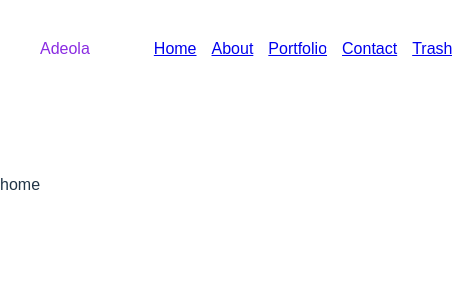
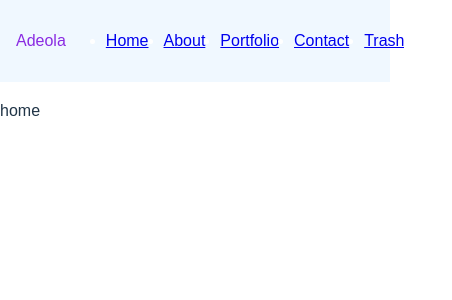
Before and after one commit to adeola003/portfolio_2.0, a React (Vite) app: page / in a window 390 px wide. Shown: the top 300 px of the page, 452 px wide, since content can reach past the window. Built offline with nearby package versions, Linux system fonts and the light colour scheme.

Commit message:
finish basic styling for nav bar

```diff
--- a/src/App.css
+++ b/src/App.css
@@ -45,3 +45,7 @@ body {
   flex-direction: column;
   height: 100vh;
 }
+
+.sections {
+  margin-top: 20px;
+}
--- a/src/components/navbar.jsx
+++ b/src/components/navbar.jsx
@@ -48,9 +48,9 @@ const Navbar = () => {
   };
 
   return (
-    <div>
+    <>
       <div className={sidebarClasses}>
-        <div className='side-logo logo'>Adeola</div>
+        <div className='side-logo my-logo'>Adeola</div>
         <ul className='side-links'>
             <li>
             </li>
@@ -86,41 +86,43 @@ const Navbar = () => {
           </li>
         </ul></div>
       <nav className={navbarClasses}>
-        <div className='nav-logo logo'>Adeola</div>
+        <div className='nav-logo my-logo'>Adeola</div>
+        <>
         {(window.innerWidth <= 368) ? (
-            <>
+
+<div className='mobile-menu-container'>
 
 <Hamburger className={hamburgerClasses} isOpen={isMenuOpen} toggleMenu={toggleMenu} />
 {isMenuOpen && (
   <ul className='nav-links mobile-menu'>
      <li>
-                <NavLink exact to="/">
+    <NavLink exact to="/" onClick={toggleMenu}>
         Home
     </NavLink>
 </li>
 <li>
-                <NavLink exact to="/about">
+    <NavLink exact to="/about" onClick={toggleMenu}>
         About
     </NavLink>
 </li>
 <li>
-                <NavLink exact to="/portfolio">
+    <NavLink exact to="/portfolio" onClick={toggleMenu}>
         Portfolio
     </NavLink>
 </li>
 <li>
-                <NavLink exact to="/contact">
+    <NavLink exact to="/contact" onClick={toggleMenu}>
         Contact
     </NavLink>
 </li>
 <li>
-                <NavLink exact to="/trash">
+    <NavLink exact to="/trash" onClick={toggleMenu}>
         Trash
     </NavLink>
 </li>
   </ul>
 )}
-          </>
+</div>
 ) : (
 <>
 <ul className='nav-links'>
@@ -153,8 +155,9 @@ const Navbar = () => {
 </>
 )}
 
+ </>
       </nav>
-    </div>
+    </>
   );
 };
 
--- a/src/components/pages/about.jsx
+++ b/src/components/pages/about.jsx
@@ -2,7 +2,7 @@ import React from 'react'
 
 const About = () => {
   return (
-    <div>about</div>
+    <div className='sections'>about</div>
   )
 }
 
--- a/src/components/pages/contact.jsx
+++ b/src/components/pages/contact.jsx
@@ -2,7 +2,7 @@ import React from 'react'
 
 const Contact = () => {
   return (
-    <div>contact</div>
+    <div className='sections'>contact</div>
   )
 }
 
--- a/src/components/pages/home.jsx
+++ b/src/components/pages/home.jsx
@@ -2,7 +2,7 @@ import React from 'react'
 
 const Home = () => {
   return (
-    <div>home</div>
+    <div className='sections'>home</div>
   )
 }
 
--- a/src/components/pages/portfolio.jsx
+++ b/src/components/pages/portfolio.jsx
@@ -2,7 +2,7 @@ import React from 'react'
 
 const Portfolio = () => {
   return (
-    <div>portfolio</div>
+    <div className='sections'>portfolio</div>
   )
 }
 
--- a/src/components/trash.jsx
+++ b/src/components/trash.jsx
@@ -6,7 +6,7 @@ import viteLogo from '/vite.svg'
 const Trash = () => {
     const [count, setCount] = useState(0)
   return (
-    <div>
+    <div className='sections'>
         <div>
     <a href="https://vitejs.dev" target="_blank">
       <img src={viteLogo} className="logo" alt="Vite logo" />
--- a/src/styles/navbar.css
+++ b/src/styles/navbar.css
@@ -18,8 +18,9 @@
     right: 0;
   }
 
-  .logo {
+  .my-logo {
     color: blueviolet;
+    height: auto;
   }
 
   /* Feature to only display link name on hover or when active */
@@ -35,12 +36,14 @@
 
   @media (max-width: 768px) {
     .navbar {
-        background-color: #fff;
+        background-color: #F0F8FF;
         color: white;
         padding: 1rem;
         text-align: center;
         display: flex;
-        align-items: baseline;
+        align-items: last baseline;
+        justify-content: space-between;
+        height: auto;
       }
 
       .nav-links {
@@ -49,7 +52,7 @@
       }
   }
 
-  @media (max-width: 768px) {
+  @media (max-width: 368px) {
 
    /* Hamburger icon styles */
 .hamburger {
@@ -61,14 +64,19 @@
 
   /* Mobile menu styles */
   .mobile-menu {
-    display: block;
+    position: relative;
+    top: 130%;
+    left: -115px;
+    display: grid;
+    grid-template-columns: auto auto auto;
+    row-gap: 15px;
     list-style-type: none;
     padding: 0;
     margin: 0;
+    background-color: #F0F8FF;
+
   }
 
-  .mobile-menu.active {
-    display: block;
-  }
+
 
   }
```
Lines whose indentation alone changed are shown as unchanged.
